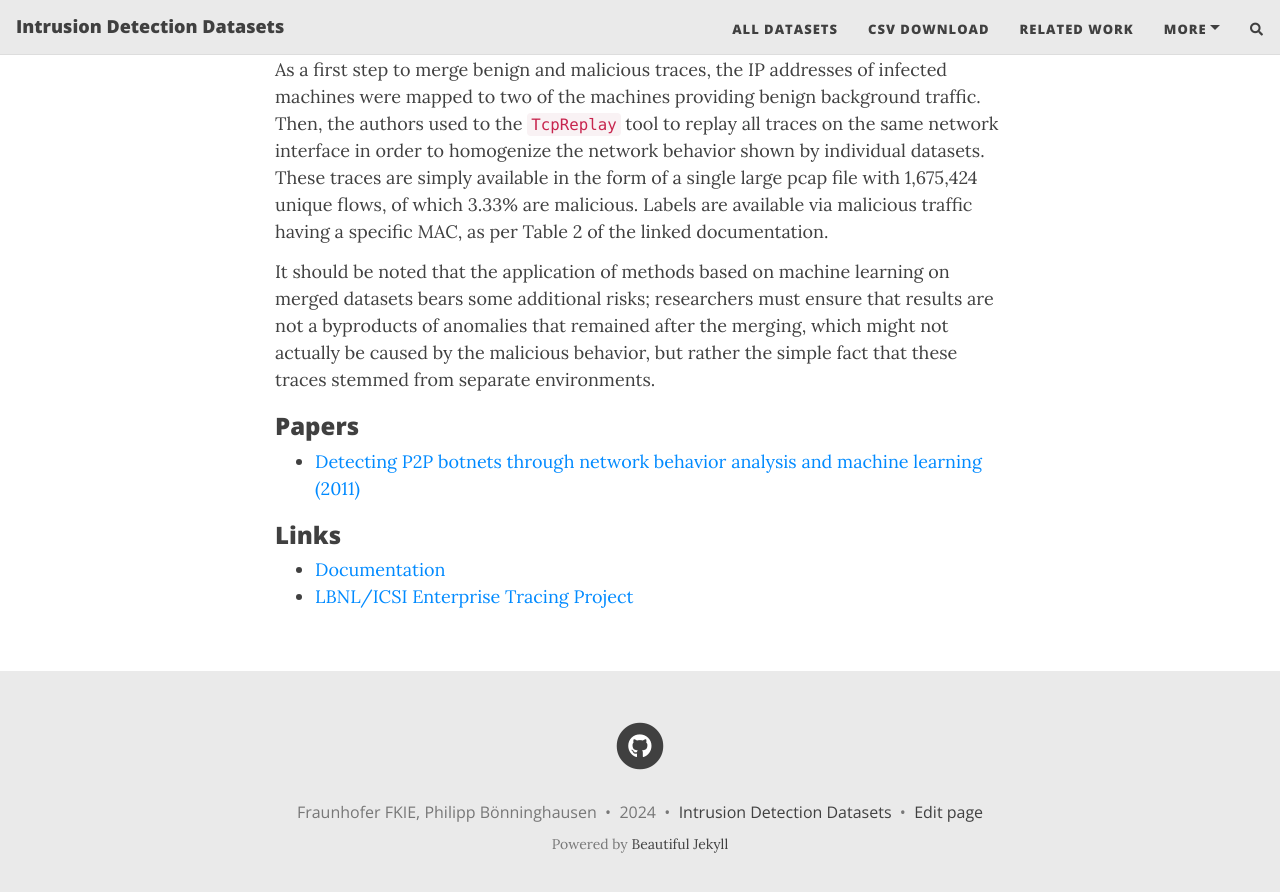
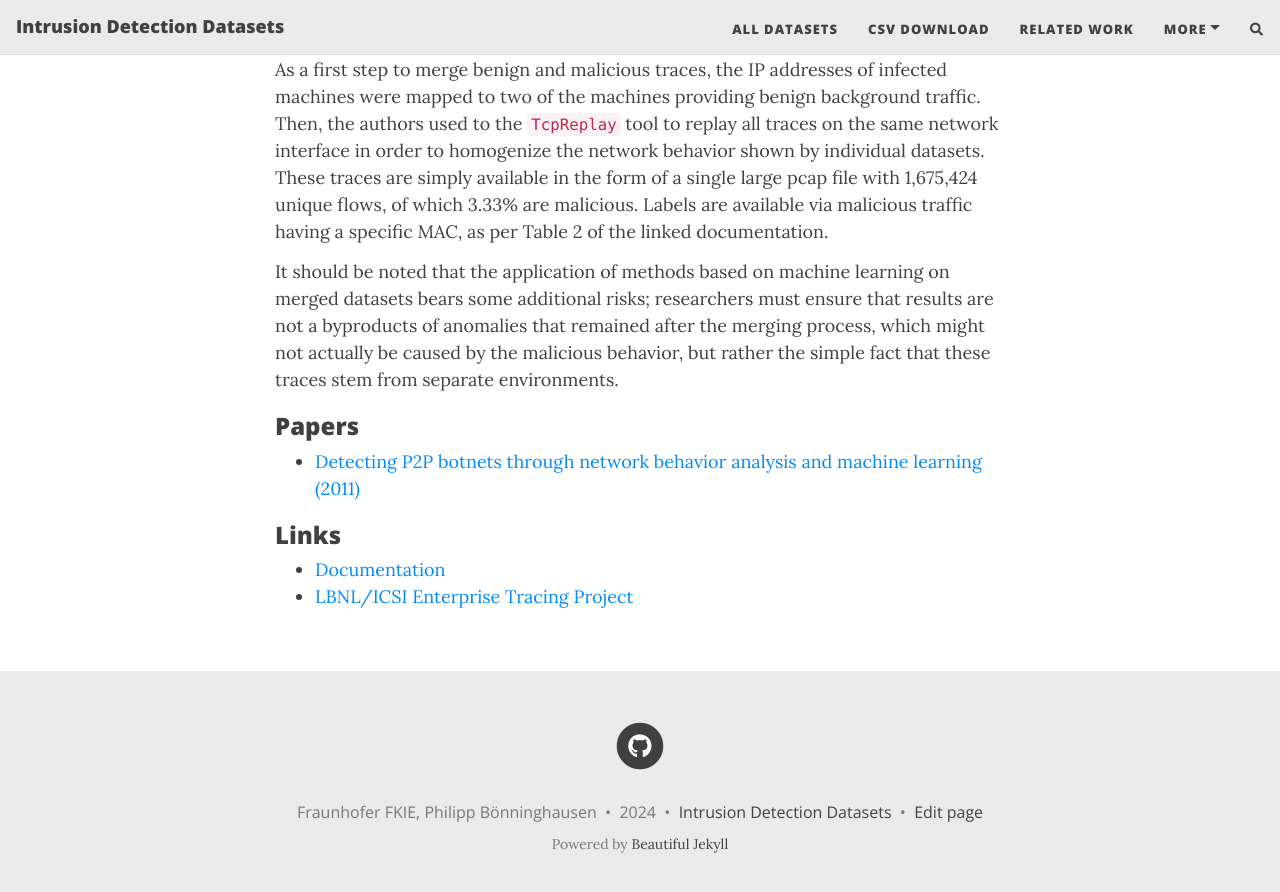
Before and after one commit to fkie-cad/COMIDDS, a Jekyll site: the page built from content/datasets/isot_botnet.md, in a window 1280 px wide and 900 px high, scrolled down 1693 px. Shown: the top 892 px of the window. Built offline with Jekyll 4.4.1, drawn with Linux system fonts in a browser that asks for light colours; nearby versions of some CDN libraries; comment, search, counter and statistics services are not loaded.

Commit message:
Fix typos

```diff
--- a/content/datasets/isot_botnet.md
+++ b/content/datasets/isot_botnet.md
@@ -52,7 +52,7 @@ These traces are simply available in the form of a single large pcap file with 1
 Labels are available via malicious traffic having a specific MAC, as per Table 2 of the linked documentation.
 
 It should be noted that the application of methods based on machine learning on merged datasets bears some additional risks;
-researchers must ensure that results are not a byproducts of anomalies that remained after the merging, which might not actually be caused by the malicious behavior, but rather the simple fact that these traces stemmed from separate environments.
+researchers must ensure that results are not a byproducts of anomalies that remained after the merging process, which might not actually be caused by the malicious behavior, but rather the simple fact that these traces stem from separate environments.
 
 ### Papers
 - [Detecting P2P botnets through network behavior analysis and machine learning (2011)](https://doi.org/10.1109/PST.2011.5971980)
```
